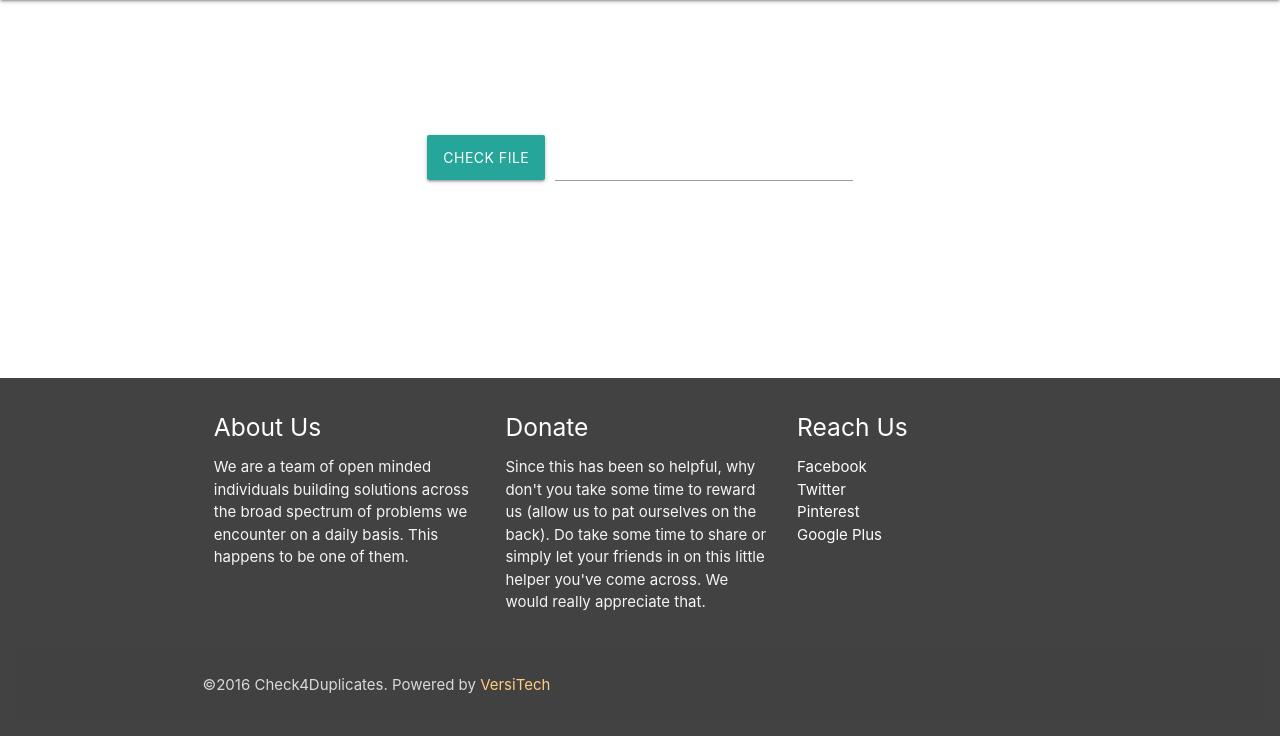
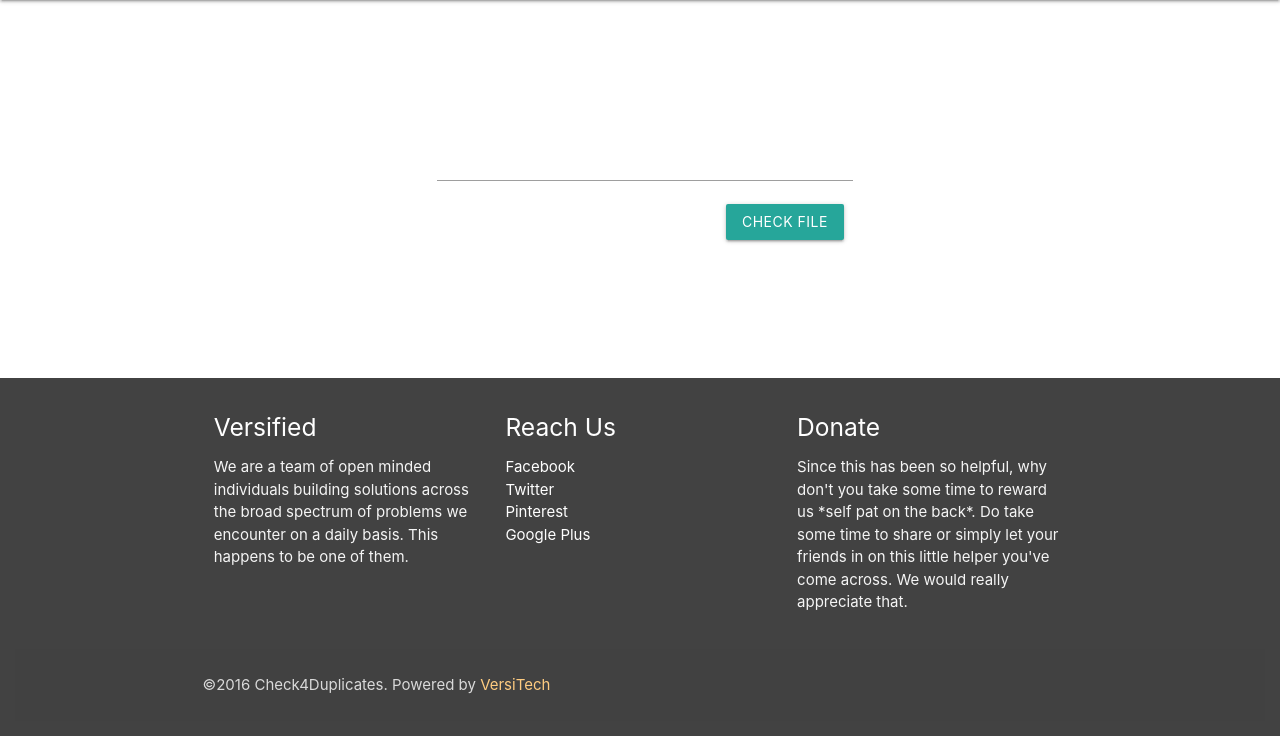
Before and after one commit to thechristian/filecleaner, a Flask app: page / in a window 1280 px wide. Shown: the part 64-800 px from the top of the page. Run offline with Flask 2, Linux system fonts and the light colour scheme; parts of the project's set-up code (start-up, migrations or seed data) failed here and were passed over; some libraries are stand-ins or nearby versions.

Commit message:
modify template file

```diff
--- a/templates/index.html
+++ b/templates/index.html
@@ -32,11 +32,15 @@
 						<div class="col l6">
 							<form name="uploadfile" action="/upload" method="post" enctype="multipart/form-data">
 								<div class="file-field input-field">
-									<button class="btn btn-danger" type="submit">Check File</button>
 									<input type="file" name="dataFile" required = "required"/>
-
 									<div class="file-path-wrapper">
 										<input class="file-path validate" type="text">
+									</div>
+								</div>
+								<div class="input-field row">
+									<div class="col l8">&nbsp;</div>
+									<div class="col l4">
+										<button class="btn btn-danger" type="submit">Check File</button>
 									</div>
 								</div>
 							</form>
@@ -51,18 +55,10 @@
 			<div class="container">
 			  <div class="row">
 			    <div class="col l4 s12">
-			      <h5 class="white-text">About Us</h5>
+			      <h5 class="white-text">Versified</h5>
 			      <p class="grey-text text-lighten-4">
 			      We are a team of open minded individuals building solutions across the broad spectrum of
 			      problems we encounter on a daily basis. This happens to be one of them.</p>
-			    </div>
-			    <div class="col l4 s12">
-			      <h5 class="white-text">Donate</h5>
-			      <p class="grey-text text-lighten-4">
-			      Since this has been so helpful, why don't you take some time to reward us (allow us to pat ourselves on the back).
-			      Do take some time to share or simply let your friends in on this little helper you've come across.
-			      We would really appreciate that.
-			      </p>
 			    </div>
 			    <div class="col l4 s12">
 			      <h5 class="white-text">Reach Us</h5>
@@ -72,6 +68,14 @@
 			        <li><a class="white-text" href="#!">Pinterest</a></li>
 			        <li><a class="white-text" href="#!">Google Plus</a></li>
 			      </ul>
+			    </div>
+			    <div class="col l4 s12">
+			      <h5 class="white-text">Donate</h5>
+			      <p class="grey-text text-lighten-4">
+			      Since this has been so helpful, why don't you take some time to reward us *self pat on the back*.
+			      Do take some time to share or simply let your friends in on this little helper you've come across.
+			      We would really appreciate that.
+			      </p>
 			    </div>
 			  </div>
 			</div>
--- a/templates/success.html
+++ b/templates/success.html
@@ -16,12 +16,12 @@
 		</div>
 		<div align="center" class="jumbotron container">
 			<p>
-				<form method="get" action="../duplicatefiles/duplicate.csv">
+				<form method="get" action="static/duplicates/duplicate.csv">
 					<button class="btn btn-block btn-success btn-lg active" type="submit">Duplicate Entries file</button>
 				</form>
 			</p>
 			<p>
-				<form method="get" action="../newfiles/newFile.csv">
+				<form method="get" action="static/newfiles/newFile.csv">
 					<button class="btn btn-block btn-primary btn-lg active" type="submit">New file without duplicate entries</button>
 				</form>
 			</p>
```
